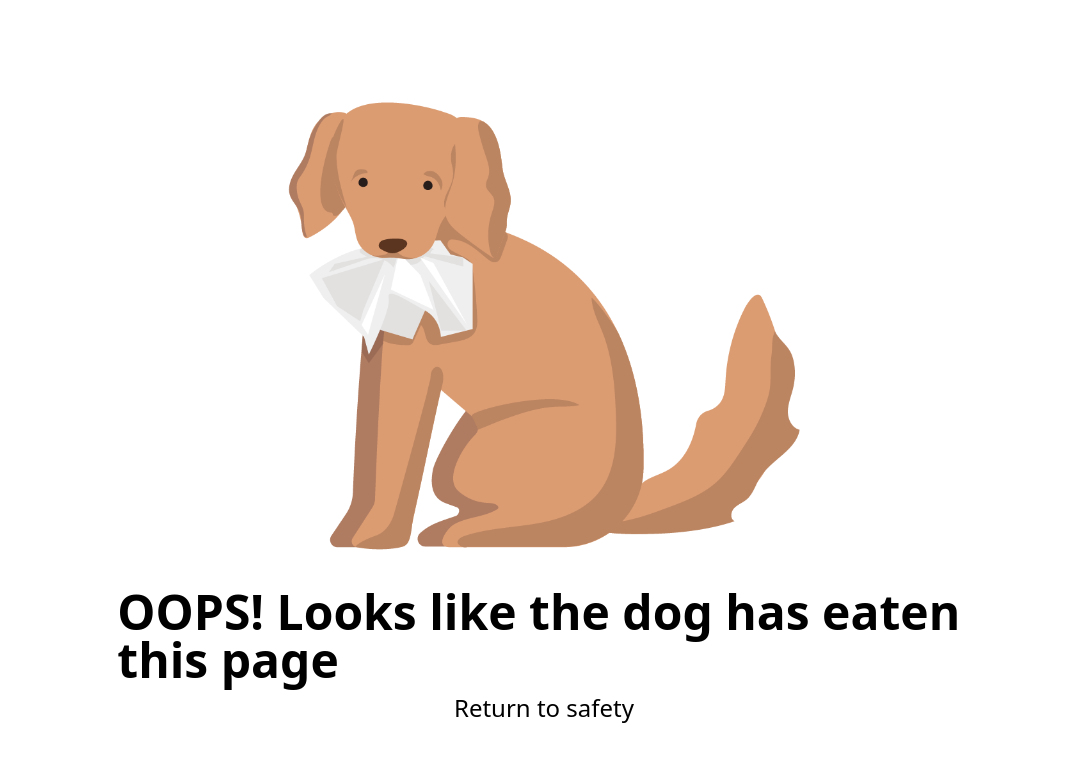
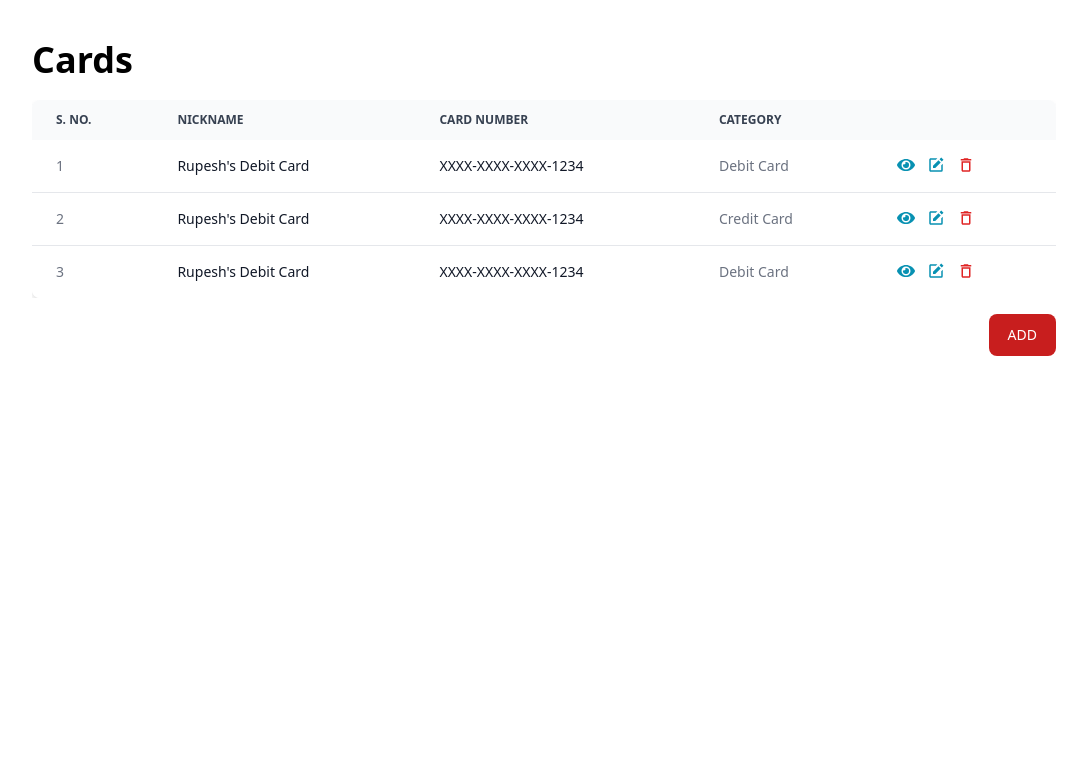
Before and after one commit to amansheoran15/SecureVault, a React (Vite) app in the folder frontend/: page /list in a window 1280 px wide. Shown: the top 762 px of the page, without its empty margins (96-1183 px from the left). Built offline with nearby package versions, Linux system fonts and the light colour scheme.

Commit message:
Create list of cards page

```diff
--- a/frontend/src/App.jsx
+++ b/frontend/src/App.jsx
@@ -6,6 +6,7 @@ import Login from "./pages/Login.jsx";
 import Register from "./pages/Register.jsx";
 import {Route, Routes} from "react-router-dom";
 import NoMatch from "./pages/NoMatch.jsx";
+import ViewCard from "./pages/ViewCard.jsx";
 
 function App() {
 
@@ -14,6 +15,7 @@ function App() {
         <Routes>
             <Route path="/sign-in" element={<Login />}></Route>
             <Route path="/register" element={<Register />}></Route>
+            <Route path="/list" element={<ViewCard />}></Route>
             <Route path="*" element={<NoMatch />}></Route>
         </Routes>
     </>
--- a/frontend/src/components/CardList.jsx
+++ b/frontend/src/components/CardList.jsx
@@ -10,21 +10,25 @@ export default function CardList({ editable }){
     const cards = [
         {
             card_no : "XXXX-XXXX-XXXX-1234",
-            category: "Debit Card"
+            category: "Debit Card",
+            name: "Rupesh's Debit Card"
         },{
             card_no : "XXXX-XXXX-XXXX-1234",
-            category: "Credit Card"
+            category: "Credit Card",
+            name: "Rupesh's Debit Card"
         },{
             card_no : "XXXX-XXXX-XXXX-1234",
-            category: "Debit Card"
+            category: "Debit Card",
+            name: "Rupesh's Debit Card"
         },
 
     ];
     return (
-        <div className="overflow-x-auto max-w-5xl mx-auto">
+        <div className="overflow-x-auto max-w-5xl mx-auto w-full">
             <Table hoverable>
                 <Table.Head>
                     <Table.HeadCell>S. No.</Table.HeadCell>
+                    <Table.HeadCell>Nickname</Table.HeadCell>
                     <Table.HeadCell>Card Number</Table.HeadCell>
                     <Table.HeadCell>Category</Table.HeadCell>
                     <Table.HeadCell>
@@ -42,6 +46,9 @@ export default function CardList({ editable }){
                     return (
                             <Table.Row className="bg-white dark:border-gray-700 dark:bg-gray-800">
                                 <Table.Cell>{index + 1}</Table.Cell>
+                                <Table.Cell className="whitespace-nowrap font-medium text-gray-900 dark:text-white">
+                                    {card.name}
+                                </Table.Cell>
                                 <Table.Cell className="whitespace-nowrap font-medium text-gray-900 dark:text-white">
                                     {card.card_no}
                                 </Table.Cell>
--- /dev/null
+++ b/frontend/src/pages/ViewCard.jsx
@@ -0,0 +1,18 @@
+"use client";
+
+import { Button } from "flowbite-react";
+import CardList from "../components/CardList.jsx";
+
+export default function ViewCard({ title = "Cards" }) {
+    return (
+        <div className="w-4/5 max-w-5xl flex flex-col justify-center mt-10 m-auto">
+            <div id="heading" className="font-semibold text-4xl mb-5">
+                {title}
+            </div>
+            <CardList editable={true}></CardList>
+            <div id="add-new" className="flex flex-row-reverse mt-4">
+                <Button color="failure">ADD</Button>
+            </div>
+        </div>
+    );
+}
```
Also changed, not shown: 1 other file (tests, documents, lock files or other folders).
